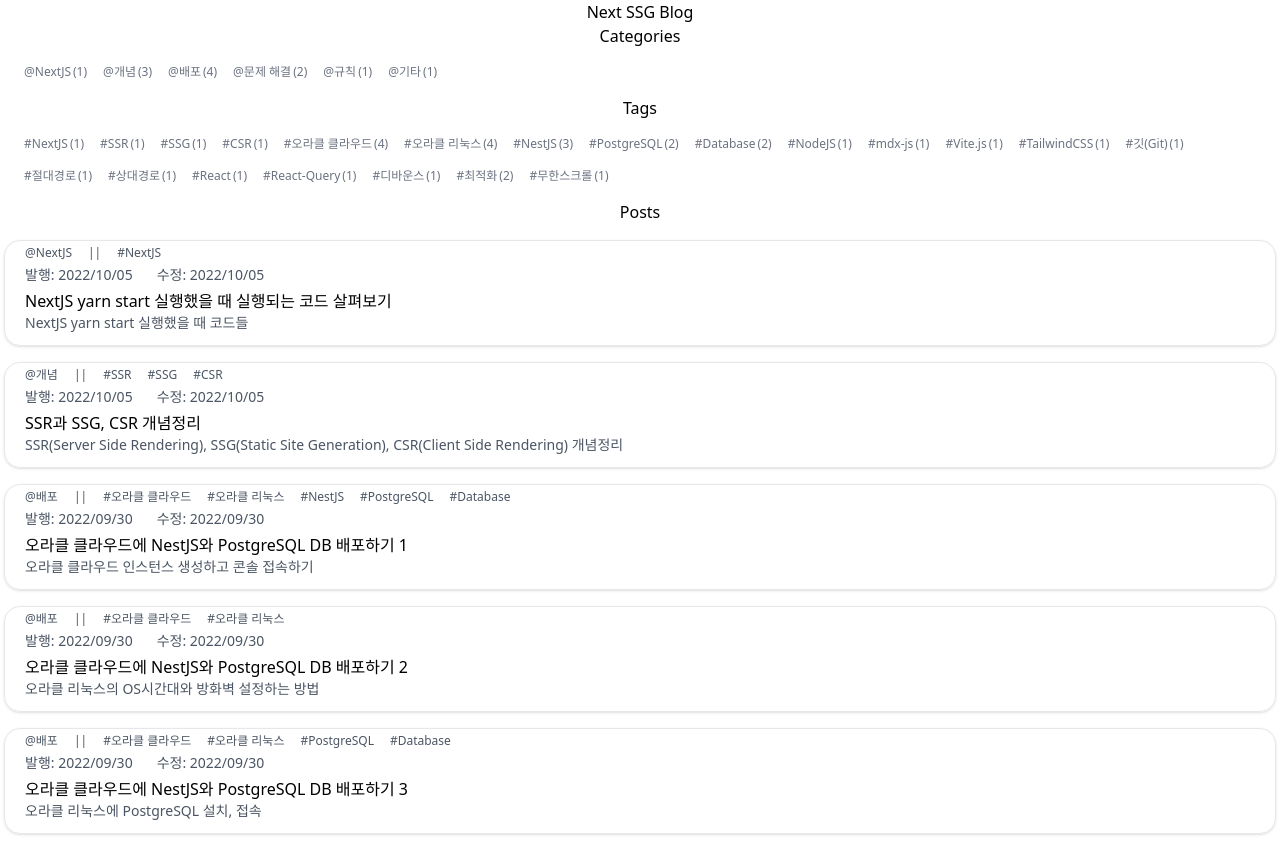
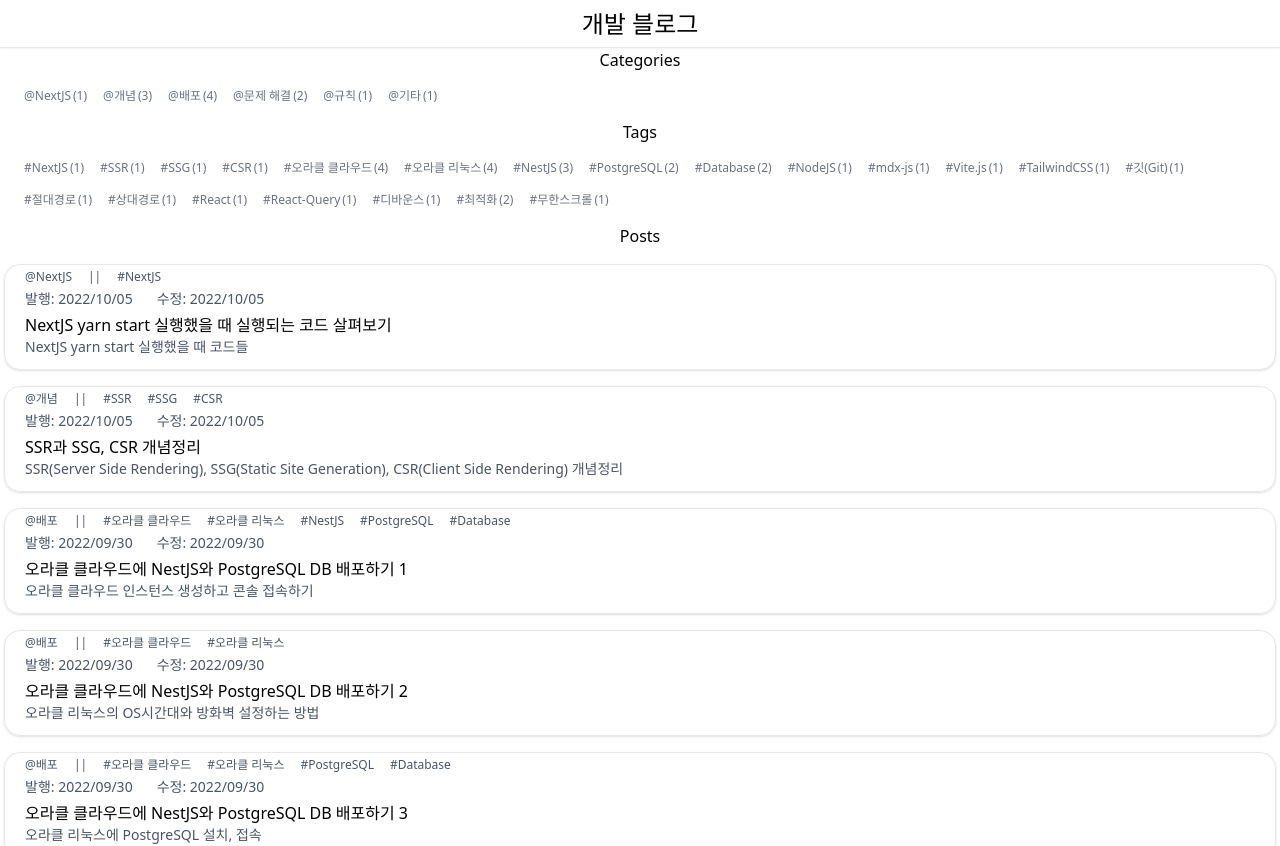
Before and after one commit to ysjkof/blog, a Next.js app: page / in a window 1280 px wide. Shown: the top 846 px of the page. Built offline with nearby package versions, Linux system fonts and the light colour scheme.

Commit message:
feat: GlobalNavigationBar 구현
- 홈으로 돌아가는 링크 기능 포함

```diff
--- /dev/null
+++ b/components/GlobalNavigationBar/index.tsx
@@ -0,0 +1,13 @@
+import Link from 'next/link';
+
+function GlobalNavigationBar() {
+  return (
+    <div className="h-12 border-b shadow-sm flex items-center justify-center">
+      <h1 className="text-2xl">
+        <Link href="/">개발 블로그</Link>
+      </h1>
+    </div>
+  );
+}
+
+export default GlobalNavigationBar;
--- a/components/PostList/index.tsx
+++ b/components/PostList/index.tsx
@@ -10,7 +10,6 @@
 
   return (
     <main>
-      <h1 className="text-center">Next SSG Blog</h1>
       <Categories categories={categories} />
       <Tags tags={tags} />
       <h2 className="text-center">Posts</h2>
--- a/pages/_app.tsx
+++ b/pages/_app.tsx
@@ -3,6 +3,7 @@
 import { SWRConfig } from 'swr';
 import '../styles/globals.css';
 import '../styles/github.css';
+import GlobalNavigationBar from '../components/GlobalNavigationBar';
 
 function MyApp({ Component, pageProps }: AppProps<{ fallback: any }>) {
   const { fallback } = pageProps;
@@ -14,6 +15,7 @@
         <meta name="description" content="Web Developer Personal Blog" />
       </Head>
       <SWRConfig value={{ fallback }}>
+        <GlobalNavigationBar />
         <Component {...pageProps} />
       </SWRConfig>
     </>
```
